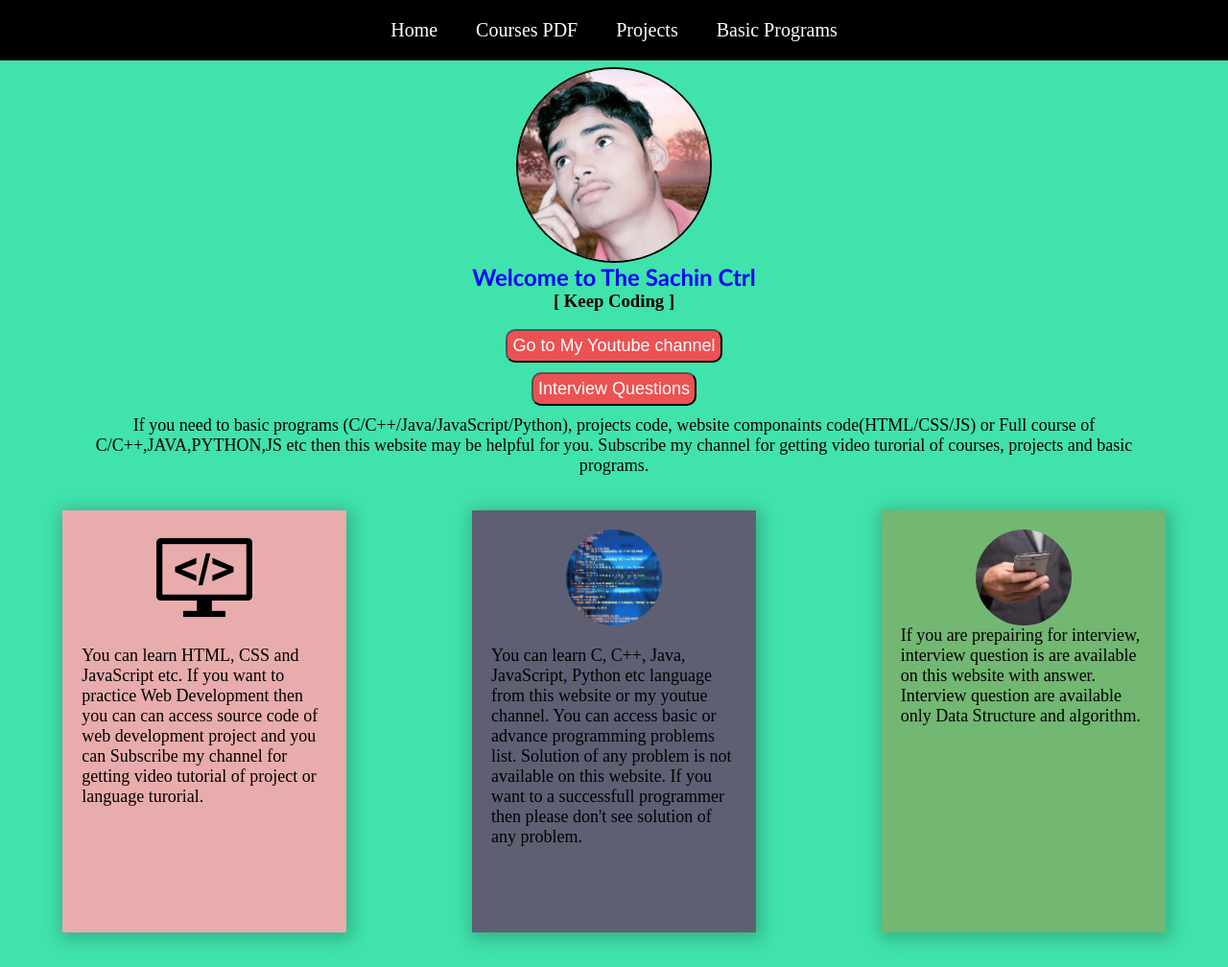
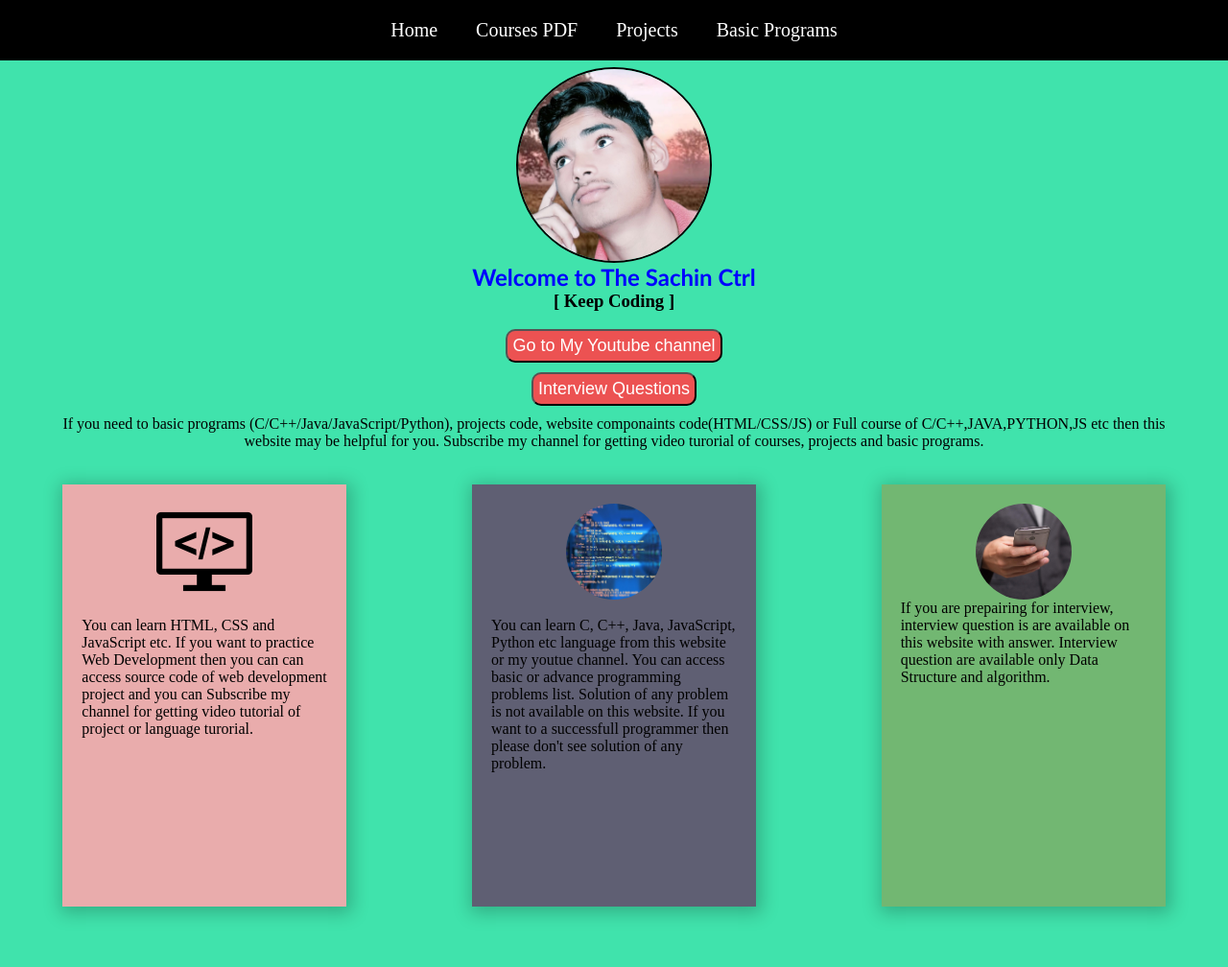
Before and after one commit to sachin777s/The-Sachin-Ctrl, a plain HTML site: page The Sachin Ctrl/index.html in a window 1280 px wide. Shown: the whole page at 96% size. After the commit the page ends 981 px from the top, so only its background shows below. Drawn offline with Linux system fonts and the light colour scheme.

Commit message:
update unit of text - px to rem

```diff
--- a/The Sachin Ctrl/style.css
+++ b/The Sachin Ctrl/style.css
@@ -80,7 +80,7 @@
 }
 
 .demo p {
-    font-size: 18px;
+    font-size: 1rem;
     width: 90%;
     text-align: center;
 }
@@ -96,7 +96,7 @@
     background-color: green;
     color: white;
     border-bottom: 1px solid rgb(9, 157, 46);
-    font-size: 20px;
+    font-size: 1.1rem;
     padding-left: 10px;
 }
 
@@ -139,7 +139,7 @@
     width: 20vw;
     height: 400px;
     box-shadow: 2px 3px 17px 4px rgba(0, 0, 0, 0.22);
-    font-size: 18px;
+    font-size: 1rem;
 }
 
 .cards div img {
```
